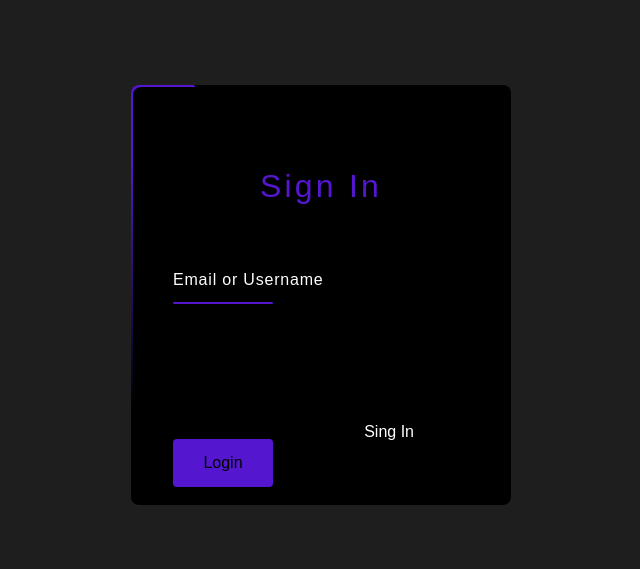
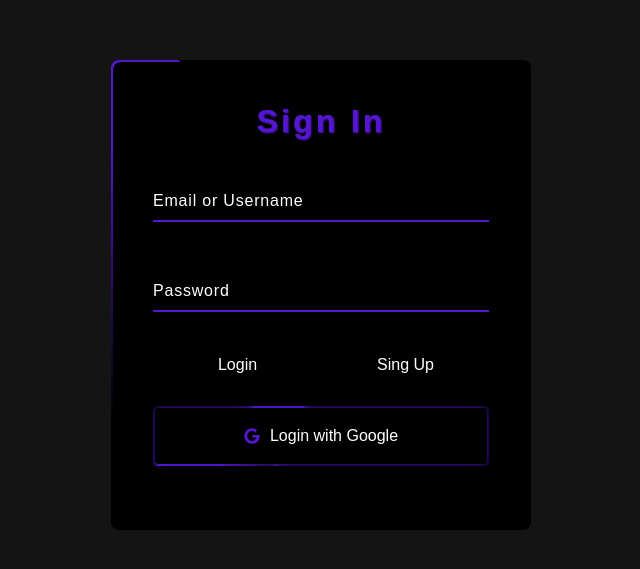
Before and after one commit to Francescostefan1998/beerbuzz-frontend, a React (Create React App) app: page / in a window 1280 px wide. Shown: the part 105-674 px from the top of the page, without its empty margins (319-959 px from the left). Built offline with nearby package versions, Linux system fonts and the light colour scheme; the HTML template or start-up script is replaced by a standard one.

Commit message:
finishing styling login

```diff
--- a/src/App.css
+++ b/src/App.css
@@ -1,5 +1,5 @@
 :root {
-  --background-dark: rgb(30, 30, 30);
+  --background-dark: rgb(20, 20, 20);
   --background-black: black;
   --main-secondary: rgb(84, 23, 207);
 }
--- a/src/components/login/webLogin/loginModal/LoginModal.jsx
+++ b/src/components/login/webLogin/loginModal/LoginModal.jsx
@@ -1,4 +1,5 @@
 import "./loginModal.css";
+import { FaGoogle } from "react-icons/fa";
 
 const LoginModal = () => {
   return (
@@ -6,18 +7,34 @@ const LoginModal = () => {
       <div className="loginModal-form">
         <h2>Sign In</h2>
         <div className="loginModal-inputBox">
-          <input type="text" required />
+          <input
+            type="text"
+            placeholder="Type here your email"
+            id="loginModal-inputBox-input1"
+          />
           <span>Email or Username </span>
-          <i></i>
+          <hr />
         </div>
         <div className="loginModal-inputBox">
-          <input type="password" required />
+          <input
+            type="password"
+            placeholder="Type here your email"
+            id="loginModal-inputBox-input2"
+          />
+          <span>Password </span>
+          <hr />
         </div>
         <div className="loginModal-links">
-          <br></br> <a href=""></a>
-          <a href="">Sing In</a>
+          <br />
+          <br /> <a href="">Login</a>
+          <a href="">Sing Up</a>
         </div>
-        <input type="submit" value="Login" className="loginModal-submit" />
+        <div className="loginModal-google">
+          <div className="loginModal-google-inset">
+            <FaGoogle className="loginModal-google-inset-icon" />
+            <div>Login with Google</div>
+          </div>
+        </div>
       </div>
     </div>
   );
--- a/src/components/login/webLogin/loginModal/loginModal.css
+++ b/src/components/login/webLogin/loginModal/loginModal.css
@@ -1,7 +1,7 @@
 .loginModal-box {
   position: relative;
-  width: 380px;
-  height: 420px;
+  width: 420px;
+  height: 470px;
   background-color: var(--background-black);
   border-radius: 8px;
   overflow: hidden;
@@ -12,7 +12,7 @@
   position: absolute;
   top: -50%;
   left: -50%;
-  width: 380px;
+  width: 420px;
   height: 420px;
   background: linear-gradient(
     0deg,
@@ -29,8 +29,8 @@
   position: absolute;
   top: -50%;
   left: -50%;
-  width: 380px;
-  height: 420px;
+  width: 420px;
+  height: 470px;
   background: linear-gradient(
     0deg,
     transparent,
@@ -57,39 +57,51 @@
   border-radius: 8px;
   background-color: var(--background-black);
   z-index: 10;
-  padding: 80px 40px;
+  padding: 40px 40px;
   display: flex;
   flex-direction: column;
 }
 
 .loginModal-form h2 {
   color: var(--main-secondary);
-  font-weight: 500;
+  font-weight: 700;
+  text-shadow: 1px 1px 2px var(--main-secondary);
   text-align: center;
   letter-spacing: 0.1em;
 }
 
 .loginModal-inputBox {
   position: relative;
-  width: 300px;
-  margin-top: 25px;
+  height: 90px;
+  width: 100%;
+  margin-top: 0px;
 }
 
-.loginModal-inputBox input {
-  position: relative;
-  width: 100px;
-  padding: 20px 10px 10px;
-  background: transparent;
+.loginModal-box input {
+  position: absolute;
+  border-radius: 4px;
+  left: 0;
+  bottom: 0;
+  width: 100%;
+  height: 0px !important;
+  overflow: hidden;
+  padding: 0px;
+  background-color: transparent !important;
   border: none;
   outline: none;
   color: var(--background-black);
-  font-size: 1.5em;
+  font-size: 0em;
   letter-spacing: 0.05em;
+  z-index: 10;
+  color: white;
+  transition: padding 0.5s, transform 0.5s, font-size 0.5s,
+    background-color 0.5s;
 }
 
 .loginModal-inputBox span {
   position: absolute;
-  left: 0;
+  bottom: 15px;
+  left: 0px;
   padding: 30px 0px 10px;
   font-size: 1em;
   color: white;
@@ -97,11 +109,28 @@
   letter-spacing: 0.05em;
   transition: 0.5s;
 }
+.loginModal-inputBox hr {
+  width: 100%;
+  color: var(--main-secondary);
+  position: absolute;
+  bottom: 0;
+  border-top: 2px solid var(--main-secondary);
+  opacity: 1;
+  margin-top: 4px;
+}
+.loginModal-inputBox:hover hr {
+  display: none;
+}
 
-.loginModal-inputBox input:valid ~ span,
-.loginModal-inputBox input:focus ~ span {
+.loginModal-inputBox:hover span {
+  z-index: 9;
   color: var(--main-secondary);
-  transform: translate(0px) translate(-50px);
+  transform: translate(0px) translateY(-25px);
+}
+.loginModal-inputBox:hover input {
+  font-size: 1.2em;
+  padding: 20px 10px 20px;
+  background-color: var(--main-secondary) !important;
 }
 
 .loginModal-inputBox i {
@@ -117,8 +146,8 @@
   z-index: 9;
 }
 
-.loginModal-inputBox input:valid ~ i,
-.loginModal-inputBox input:focus ~ i {
+.loginModal-inputBox input:valid,
+.loginModal-inputBox input:focus {
   height: 44px;
 }
 
@@ -141,14 +170,61 @@
   color: var(--main-secondary);
 }
 
-.loginModal-box input[type="submit"] {
-  border: none;
-  outline: none;
-  background: var(--main-secondary);
-  padding: 12px 25px;
-  width: 100px;
-  margin-top: 20px;
+.loginModal-google {
   border-radius: 4px;
-  font-weight: 500;
+  overflow: hidden;
+  position: relative;
+  width: 100%;
+  height: 60px;
+  margin-top: 30px;
+}
+
+.loginModal-google-inset {
+  position: absolute;
+  inset: 2px;
+  border-radius: 4px;
+  background-color: var(--background-black);
+  z-index: 10;
+  padding: 10px 10px;
+  display: flex;
+  justify-content: center;
+  align-items: center;
+  gap: 10px;
   cursor: pointer;
+  box-shadow: 0 0 10px var(--main-secondary);
 }
+.loginModal-google-inset:hover {
+  background-color: var(--main-secondary);
+  box-shadow: 0 0 10px var(--main-secondary);
+  inset: 4px;
+}
+.loginModal-google:hover {
+  box-shadow: 0 0 10px var(--main-secondary);
+}
+.loginModal-google:hover .loginModal-google-inset-icon {
+  color: white;
+}
+
+.loginModal-google::after {
+  content: "";
+  position: absolute;
+  top: -50%;
+  left: -50%;
+  width: 100%;
+  height: 60px;
+  background: linear-gradient(
+    0deg,
+    transparent,
+    var(--main-secondary),
+    var(--main-secondary)
+  );
+  transform-origin: bottom right;
+  animation: animate 6s linear infinite;
+  animation-delay: -3;
+
+  box-shadow: 0 0 10px var(--main-secondary);
+}
+
+.loginModal-google-inset-icon {
+  color: var(--main-secondary);
+}
```
